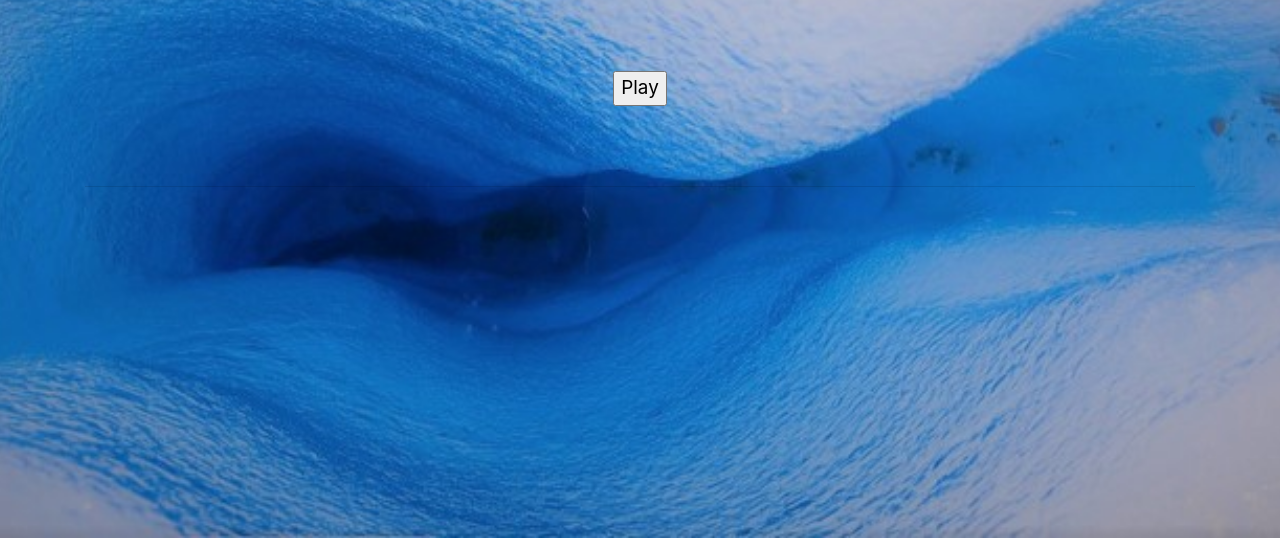
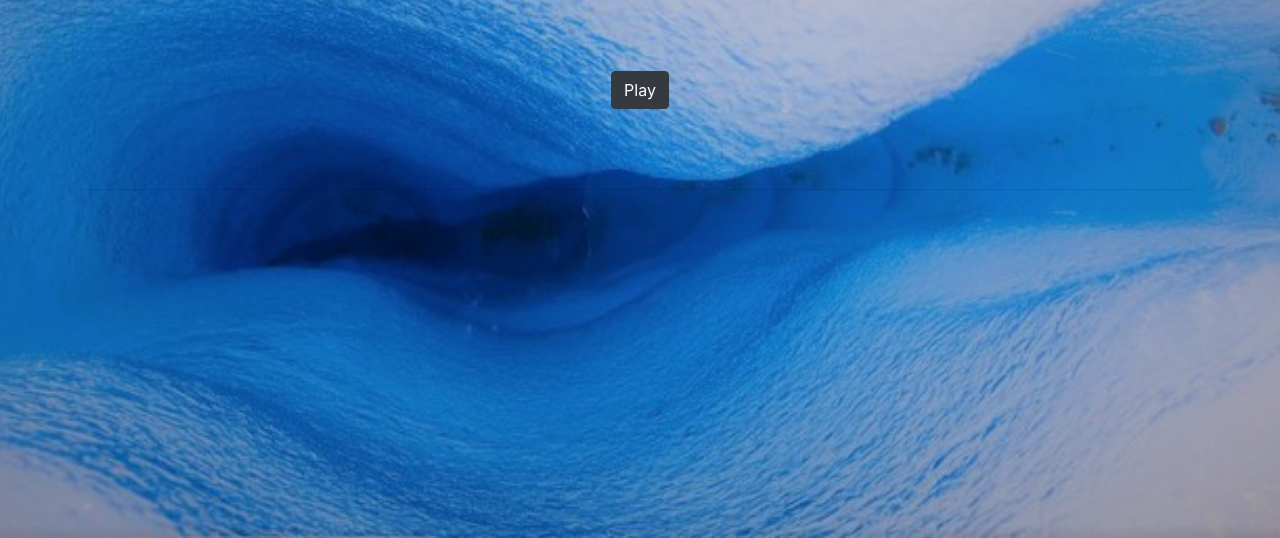
Before and after one commit to benjamin-310033/bootstrap, a plain HTML site: page youtube.html in a window 1280 px wide. Shown: the part 262-800 px from the top of the page. Drawn offline with nearby package versions, Linux system fonts and the light colour scheme.

Commit message:
Update youtube.html

```diff
--- a/youtube.html
+++ b/youtube.html
@@ -61,7 +61,7 @@
             <h2 id="name"></h2>  <!--歌曲名稱-->
             <div id="player"></div>  <!--影片播放器-->
             <br>
-            <input id="playButton" type="button" value="Play">
+            <input id="playButton"  class="btn btn-dark" type="button" value="Play">
 
             <hr class="featurette-divider">
         </div>
```
